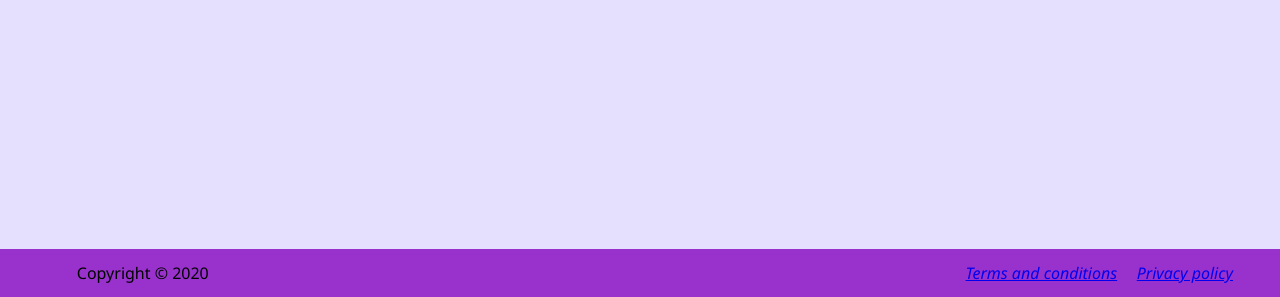
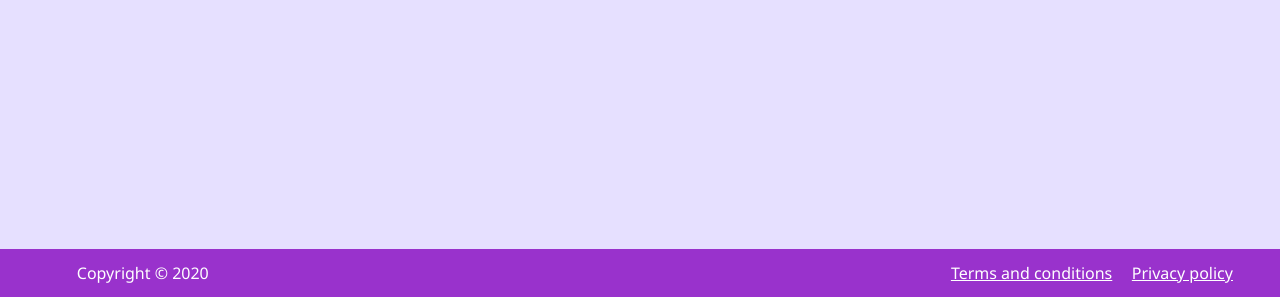
Before and after one commit to minhtuan2000/TwitchHighlights_iserver, a website: page index.html in a window 1280 px wide. Shown: the part 503-800 px from the top of the page. Drawn offline with Linux system fonts and the light colour scheme.

Commit message:
update link style

```diff
--- a/index.css
+++ b/index.css
@@ -59,10 +59,24 @@ body{
 }
 
 #footer{
+    margin: 0px;
+    padding: 0px;
+    width: 100%;
+    position: fixed;
+    bottom: 0px;
+}
+
+#server{
+    margin: 0px;
+    padding: 0px;
+    padding-top: 10px;
+    background-color: grey;
+}
+
+#footer-box{
     background-color: darkorchid;
     margin: 0px;
     width: 100%;
-    position: fixed;
     bottom: 0px;
     padding: 1%;
 }
@@ -71,6 +85,7 @@ body{
     width: 30%;
     display: inline-block;
     padding-left: 5%;
+    color:white;
 }
 
 #footer-link{
@@ -84,6 +99,22 @@ body{
     padding-left: 2%;
 }
 
+.link a:link{
+    color: white;
+}
+
+.link a:visited{
+    color: white;
+}
+
+.link a:hover{
+    color: rgb(36, 36, 36);
+}
+
+.link a:active{
+    color: rgb(0, 0, 0);
+}
+
 @media (max-width: 600px) {
     #text-box{
         width: 80%;
--- a/index.html
+++ b/index.html
@@ -37,15 +37,17 @@
             </div>
         </div>
         <div id="footer">
+            <div id="footer-box">
                 <div id="copyright">
                     Copyright © 2020
                 </div>
                 <div id="footer-link">
                     <div class="link">
-                    <a href="https://highlights.now.sh/terms/terms.html" target="_blank"><i>Terms and conditions</i></a>
+                        <a href="https://highlights.now.sh/terms/terms.html" target="_blank">Terms and conditions</a>
                     </div>
                     <div class="link">
-                    <a href="https://highlights.now.sh/privacy/privacy_policy.html" target="_blank"><i>Privacy policy</i></a>
+                        <a href="https://highlights.now.sh/privacy/privacy_policy.html" target="_blank">Privacy policy</a>
+                    </div>
                 </div>
             </div>
         </div>
```
Lines whose indentation alone changed are shown as unchanged.
